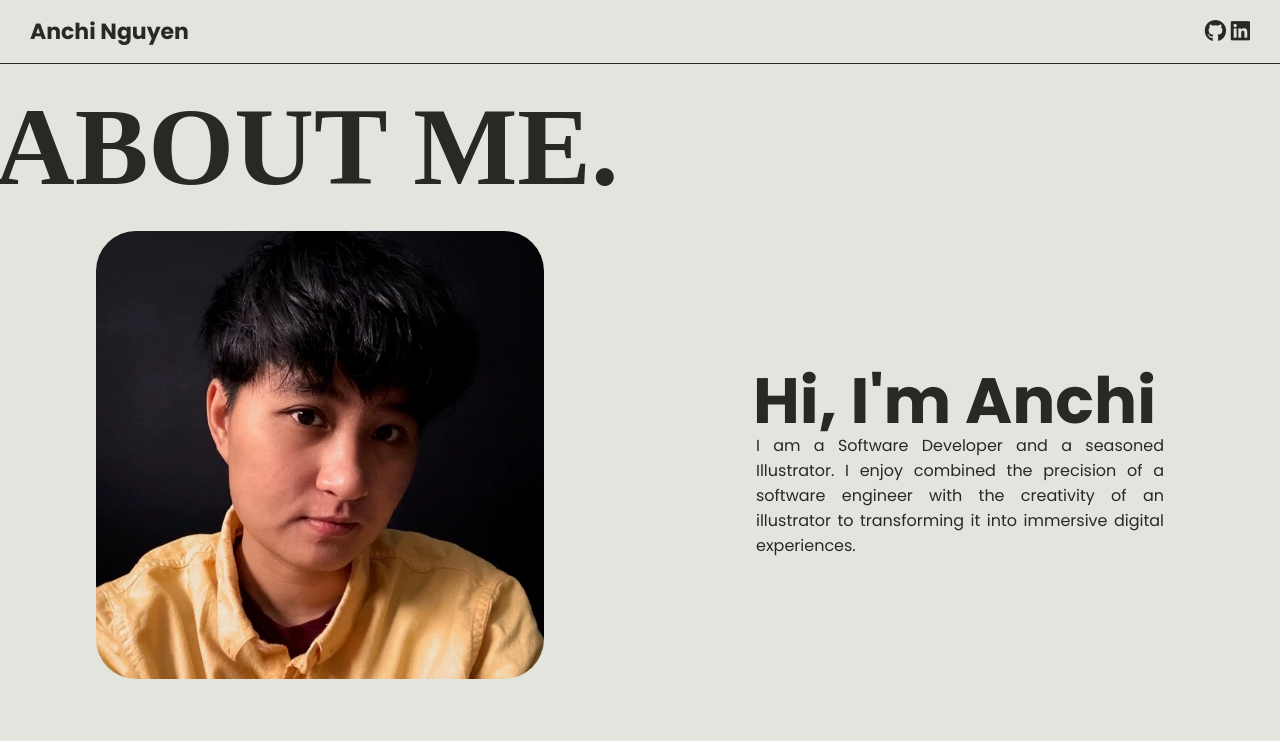
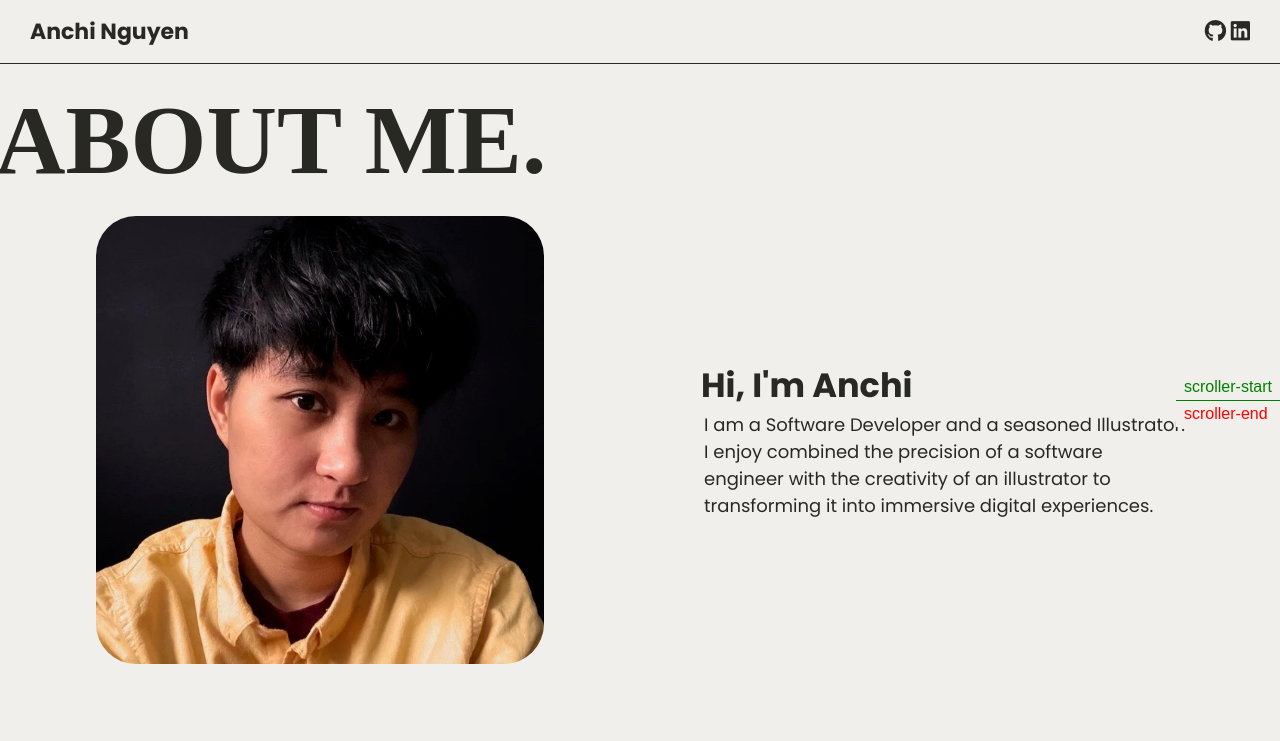
Before and after one commit to anchiingn/anchiingn.github.io, a plain HTML site: page index.html in a window 1280 px wide. Shown: the top 741 px of the page. Drawn offline with nearby package versions, Linux system fonts and the light colour scheme.

Commit message:
portfolio

```diff
--- a/css/about_me.css
+++ b/css/about_me.css
@@ -4,7 +4,7 @@
 }
 .menu {
     width: fit-content;
-    font-size: calc(8vw + 1vh);
+    font-size: calc(7vw + 1vh);
     font-weight: bold;
     font-family: 'Akira Expanded';
     margin-top: 10px;
@@ -32,23 +32,22 @@
 }
 
 .aboutme_info div {
-    width: 25.5em;
+    width: 32em;
     margin: auto;
 }
 
 .aboutme_info div h1 {
     position: relative;
     right: 3px;
-    font-size: 4em;
-    margin-bottom: -15px;
+    font-size: calc(2vw + 1vh);
     animation: fade_left 1s ease-in;
     background-color: transparent;
 }
 
 .aboutme_info div p {
-    font-size: 16px;
+    font-size: calc(12px + 6px);
     animation: fade_left 1s ease-in;
-    text-align: justify;
+    margin-right: 30px;
 }
 
 
@@ -90,7 +89,7 @@
 }
 
 
-@media screen and (max-width: 700px) {
+@media screen and (max-width: 800px) {
     .aboutme_info {
         display: flex;
         flex-direction: column;
--- a/css/main.css
+++ b/css/main.css
@@ -10,7 +10,7 @@
 
 :root {
     /* --colors */
-    --color-white: #e1e5de;
+    --color-white: #f1efec;
     --color-black: #292924;
 }
 
--- a/css/projects.css
+++ b/css/projects.css
@@ -8,7 +8,6 @@
 #projects > .menu {
     padding-top: 30px;
     margin-bottom: 150px;
-    position: sticky;
     top: 50px;
     margin-left: -2px;
 }
--- a/index.js
+++ b/index.js
@@ -11,7 +11,7 @@ if (window.innerWidth > 1000) {
             start: '65% center',
             end: 'bottom center',
             scrub: true,
-            // markers: true
+            markers: true
         }
     });
 
```
